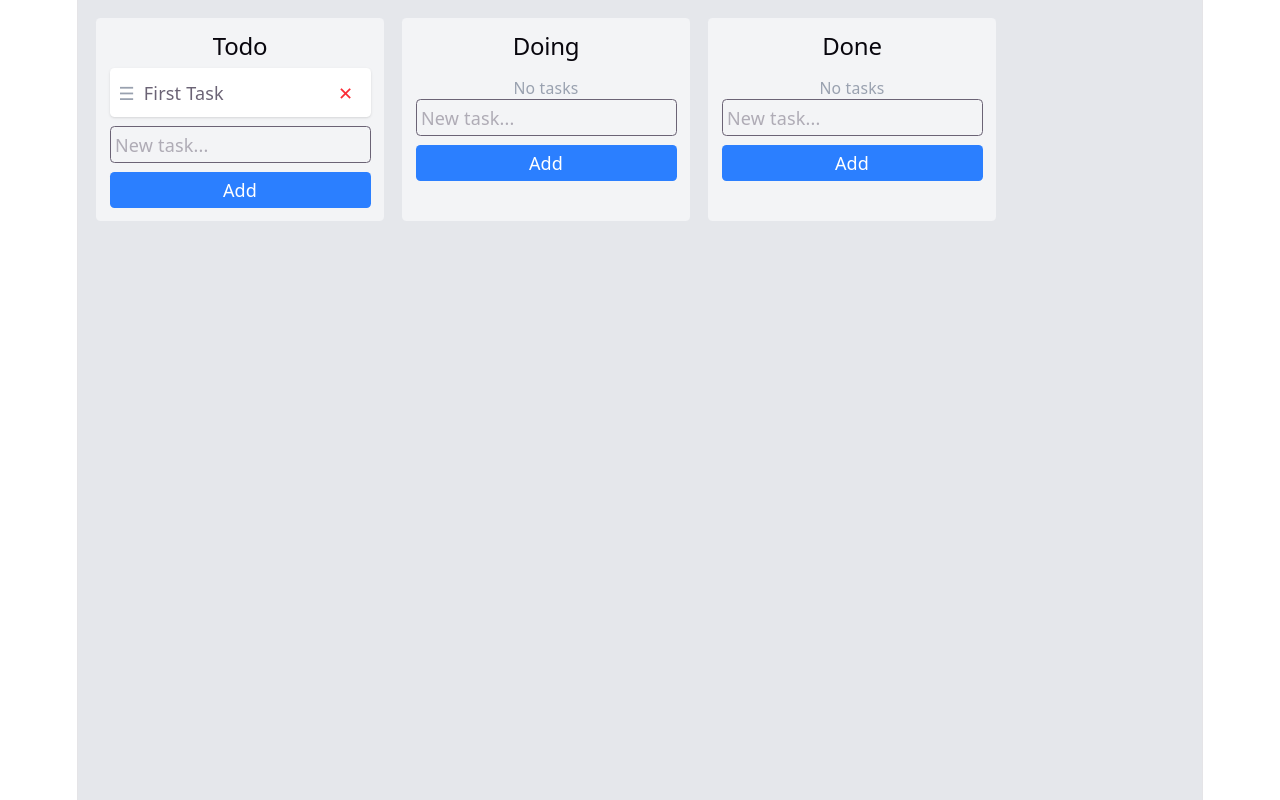
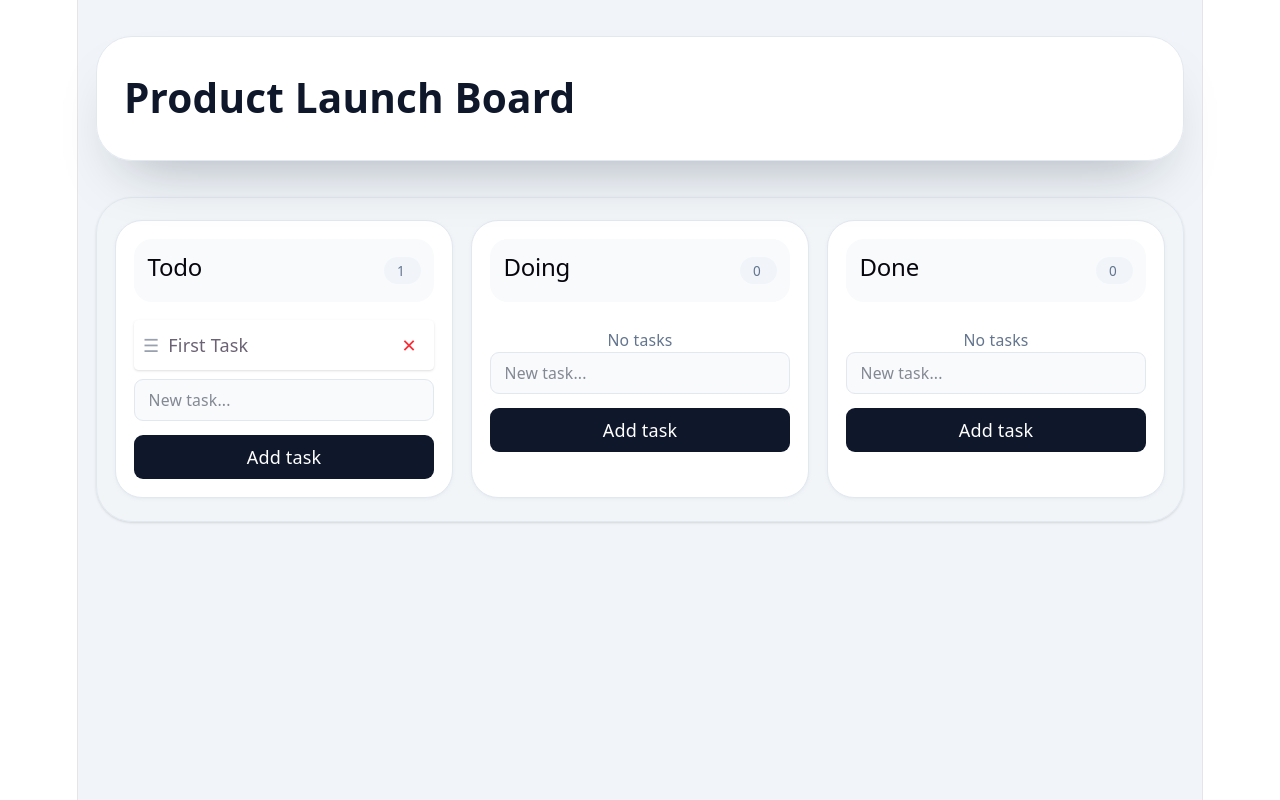
Before and after one commit to IvoGn/kanban-board, a React (Vite) app: page / in a window 1280 px wide. Built offline with nearby package versions, Linux system fonts and the light colour scheme.

Commit message:
feat: add board title functionality and enhance UI components for better user experience

```diff
--- a/src/App.css
+++ b/src/App.css
@@ -0,0 +1,12 @@
+.no-scrollbar {
+  -ms-overflow-style: none;
+  scrollbar-width: none;
+}
+
+.no-scrollbar::-webkit-scrollbar {
+  display: none;
+}
+
+input:focus {
+  outline: none;
+}
--- a/src/App.tsx
+++ b/src/App.tsx
@@ -1,8 +1,9 @@
 import Board from "./components/Board";
+import "./App.css";
 
 function App() {
   return (
-    <div className="min-h-screen bg-gray-200">
+    <div className="min-h-screen bg-slate-100">
       <Board />
     </div>
   );
--- a/src/components/Board.tsx
+++ b/src/components/Board.tsx
@@ -5,7 +5,12 @@ import { useBoardStore } from "../store/boardStore";
 import Column from "./Column";
 
 export default function Board() {
-  const { board, moveCard, moveCardWithinColumn } = useBoardStore();
+  const {
+    board,
+    moveCard,
+    moveCardWithinColumn,
+    setBoardTitle,
+  } = useBoardStore();
 
   const [activeId, setActiveId] = useState<string | null>(null);
 
@@ -54,14 +59,29 @@ export default function Board() {
       onDragStart={handleDragStart}
       onDragEnd={handleDragEnd}
     >
-      <div className="flex gap-4 p-4">
-        {board.columnOrder.map((columnId) => {
-          const column = board.columns[columnId];
-          return <Column key={column.id} column={column} />;
-        })}
+      <div className="min-h-screen bg-slate-100 py-8">
+        <div className="mx-auto w-full max-w-[1240px] px-4">
+          <section className="mb-8 rounded-[2rem] border border-slate-200 bg-white/95 p-6 shadow-[0_30px_60px_-30px_rgba(15,23,42,0.35)] backdrop-blur-sm">
+            <input
+              value={board.title}
+              onChange={(e) => setBoardTitle(e.target.value)}
+              className="w-full bg-transparent text-4xl font-semibold leading-tight text-slate-900 placeholder:text-slate-400 py-2 cursor-pointer focus:cursor-text focus:outline-none focus:ring-2 focus:ring-slate-300"
+              placeholder="My project roadmap"
+            />
+          </section>
+
+          <section className="rounded-[2rem] border border-slate-200 bg-slate-100/90 px-4 py-5 shadow-sm">
+            <div className="grid gap-4 md:grid-cols-3">
+              {board.columnOrder.map((columnId) => {
+                const column = board.columns[columnId];
+                return <Column key={column.id} column={column} />;
+              })}
+            </div>
+          </section>
+        </div>
       </div>
 
-      <DragOverlay>
+        <DragOverlay>
         {activeCard ? (
           <div className="bg-white p-2 rounded shadow flex items-center gap-2">
             <span className="text-gray-400">☰</span>
--- a/src/components/Column.tsx
+++ b/src/components/Column.tsx
@@ -31,8 +31,16 @@ export default function Column({ column }: Props) {
   };
 
   return (
-    <div ref={setNodeRef} className="bg-gray-100 rounded p-3 w-64">
-      <h2 className="font-bold mb-2">{column.title}</h2>
+    <div
+      ref={setNodeRef}
+      className="w-full rounded-[1.5rem] border border-slate-200 bg-white p-4 shadow-sm shadow-slate-200/50"
+    >
+      <div className="mb-4 flex items-center justify-between gap-3 rounded-2xl bg-slate-50 px-3 py-3">
+        <h2 className="text-lg font-semibold text-slate-900">{column.title}</h2>
+        <span className="rounded-full bg-slate-100 px-3 py-1 text-xs font-medium uppercase tracking-[0.16em] text-slate-500">
+          {column.cardIds.length}
+        </span>
+      </div>
 
       <SortableContext
         items={column.cardIds}
@@ -53,11 +61,11 @@ export default function Column({ column }: Props) {
       </SortableContext>
 
       {column.cardIds.length === 0 && (
-        <p className="text-sm text-gray-400 mb-2">No tasks</p>
+        <p className="text-sm text-slate-500 mb-4">No tasks</p>
       )}
 
       <input
-        className="w-full p-1 mb-2 border rounded"
+        className="w-full border border-slate-200 bg-slate-50 px-3 py-2 text-sm text-slate-900 rounded-lg outline-none transition focus:border-slate-300"
         value={title}
         onChange={(e) => setTitle(e.target.value)}
         onKeyDown={(e) => {
@@ -68,9 +76,9 @@ export default function Column({ column }: Props) {
 
       <button
         onClick={handleAdd}
-        className="w-full bg-blue-500 hover:bg-blue-600 text-white p-1 rounded"
+        className="mt-3 w-full bg-slate-900 text-white px-3 py-2 rounded-lg transition hover:bg-slate-800"
       >
-        Add
+        Add task
       </button>
     </div>
   );
--- a/src/store/boardStore.ts
+++ b/src/store/boardStore.ts
@@ -11,10 +11,12 @@ type BoardState = {
     activeId: string,
     overId: string
   ) => void;
+  setBoardTitle: (title: string) => void;
 };
 
 export const useBoardStore = create<BoardState>((set) => ({
   board: {
+    title: "Product Launch Board",
     columns: {
       "col-1": { id: "col-1", title: "Todo", cardIds: ["card-1"] },
       "col-2": { id: "col-2", title: "Doing", cardIds: [] },
@@ -25,6 +27,14 @@ export const useBoardStore = create<BoardState>((set) => ({
     },
     columnOrder: ["col-1", "col-2", "col-3"],
   },
+
+  setBoardTitle: (title) =>
+    set((state) => ({
+      board: {
+        ...state.board,
+        title,
+      },
+    })),
 
   addCard: (columnId, title) =>
     set((state) => {
--- a/src/types/index.ts
+++ b/src/types/index.ts
@@ -11,6 +11,7 @@ export type Column = {
 };
 
 export type Board = {
+  title: string;
   columns: Record<string, Column>;
   cards: Record<string, Card>;
   columnOrder: string[];
```
